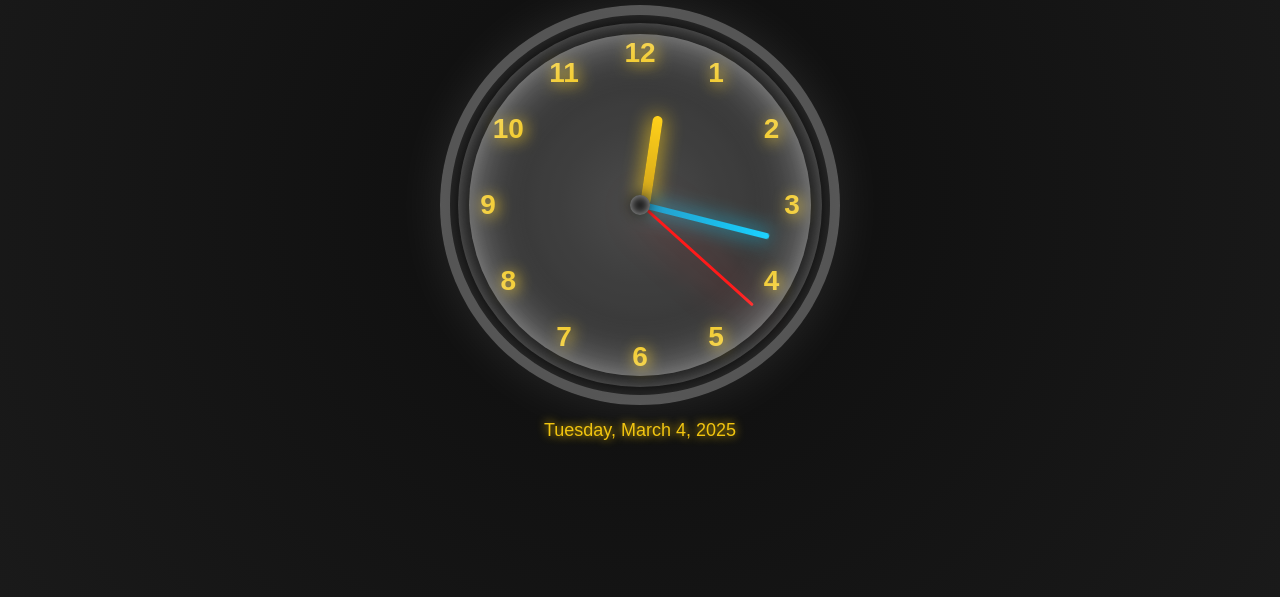
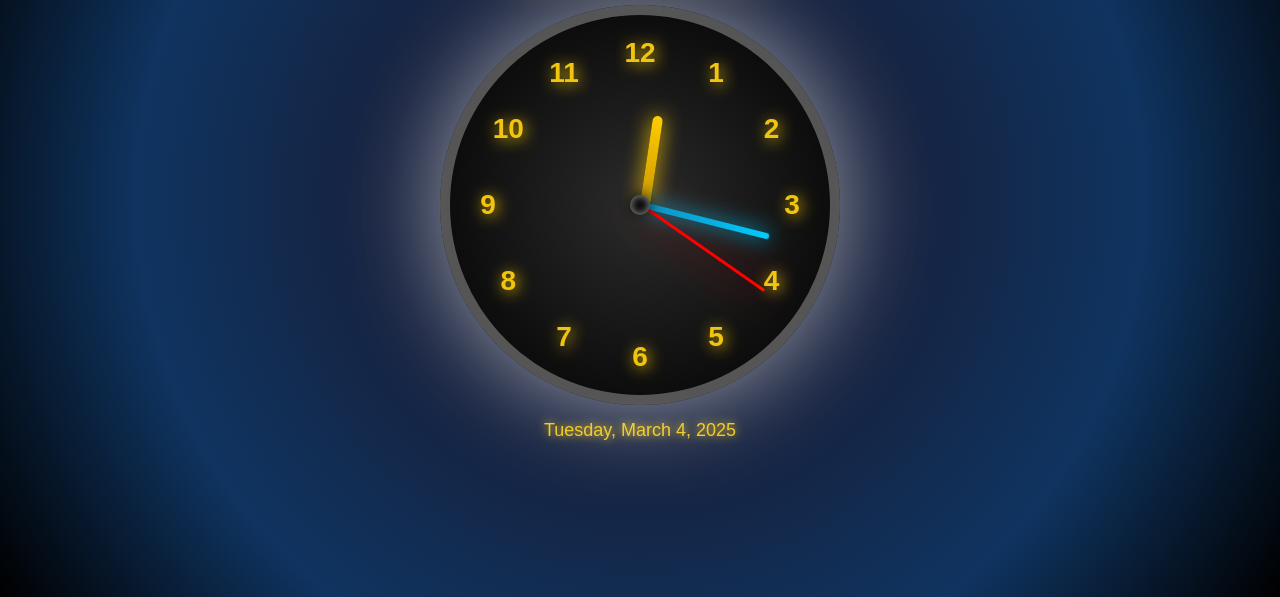
Before and after one commit to Amit81082/Analog_Clock, a plain HTML site: page index.html in a window 1280 px wide. Shown: the part 203-800 px from the top of the page. Drawn offline with Linux system fonts and the light colour scheme.

Commit message:
updated background succesfully

```diff
--- a/style.css
+++ b/style.css
@@ -10,9 +10,16 @@ body {
     justify-content: center;
     align-items: center;
     height: 100vh;
-    background: radial-gradient(circle, #0d0d0d, #1a1a1a);
+    background: radial-gradient(circle at center, #1a1a2e, #16213e, #0f3460, black);
+    /* animation: shimmer 10s infinite alternate; */
     color: white;
     font-family: 'Poppins', sans-serif;
+}
+
+/* Background Animation */
+@keyframes shimmer {
+    0% { background: radial-gradient(circle at center, #1a1a2e, #16213e, #0f3460, black); }
+    100% { background: radial-gradient(circle at center, #0f3460, #16213e, #1a1a2e, black); }
 }
 
 /* Title */
@@ -24,7 +31,7 @@ body {
     text-transform: uppercase;
     letter-spacing: 2px;
     color: #ffcc00;
-    text-shadow: 0 0 15px rgba(255, 204, 0, 1);
+    text-shadow: 0 0 20px rgba(255, 204, 0, 1), 0 0 40px rgba(255, 204, 0, 0.8);
 }
 
 /* Clock Container */
@@ -38,55 +45,24 @@ body {
     height: 90vmin;
     max-width: 400px;
     max-height: 400px;
-    background: radial-gradient(circle, #2b2b2b, #000);
+    background: radial-gradient(circle, #2b2b2b, black);
     border-radius: 50%;
     border: 10px solid rgba(255, 255, 255, 0.3);
     position: relative;
     box-shadow: inset 0 0 20px rgba(255, 255, 255, 0.2),
-                0 0 50px rgba(255, 255, 255, 0.1);
+                0 0 50px rgba(255, 255, 255, 0.1),
+                0 0 80px rgba(255, 255, 255, 0.2);
     display: flex;
     justify-content: center;
     align-items: center;
     transition: all 0.3s ease-in-out;
+    animation: clockGlow 5s infinite alternate;
 }
 
-/* Outer Metallic Bezel */
-.clock::before {
-    content: "";
-    position: absolute;
-    width: 96%;
-    height: 96%;
-    border-radius: 50%;
-    background: rgba(255, 255, 255, 0.05);
-    box-shadow: inset 0 0 25px rgba(255, 255, 255, 0.3);
-}
-
-/* Crystal Glass Reflection */
-.clock::after {
-    content: "";
-    position: absolute;
-    width: 90%;
-    height: 90%;
-    border-radius: 50%;
-    background: rgba(255, 255, 255, 0.1);
-    box-shadow: inset 0 0 50px rgba(255, 255, 255, 0.5);
-}
-
-/* Positioning Numbers in a Circle */
-.numbers {
-    position: absolute;
-    width: 100%;
-    height: 100%;
-}
-
-/* 3D Glowing Numbers */
-.num {
-    position: absolute;
-    font-size: 28px;
-    font-weight: bold;
-    transform: translate(-50%, -50%);
-    color: #f1c40f;
-    text-shadow: 2px 2px 15px rgba(255, 204, 0, 1);
+/* Outer Glow Animation */
+@keyframes clockGlow {
+    0% { box-shadow: 0 0 50px rgba(255, 255, 255, 0.3); }
+    100% { box-shadow: 0 0 100px rgba(255, 255, 255, 0.6); }
 }
 
 /* Clock Hands */
@@ -116,15 +92,27 @@ body {
     box-shadow: 0 0 20px rgba(0, 204, 255, 1);
 }
 
-/* Second Hand - Neon Red */
+/* Second Hand - Neon Red with Pulsating Glow */
 .second-hand {
     width: 3px;
     height: 150px;
     background: red;
     box-shadow: 0 0 30px rgba(255, 0, 0, 1);
-    animation: glowFlicker 1s infinite alternate;
-    transition: none;
+    animation: glowFlicker 1s infinite alternate, smoothSwing 0.5s ease-in-out;
 }
+
+/* Glowing Flicker Animation */
+@keyframes glowFlicker {
+    0% { box-shadow: 0 0 25px rgba(255, 0, 0, 0.8); }
+    100% { box-shadow: 0 0 40px rgba(255, 0, 0, 1); }
+}
+
+/* Smooth Swing Effect for Second Hand */
+@keyframes smoothSwing {
+    0% { transform: translateX(-50%) rotate(-2deg); }
+    100% { transform: translateX(-50%) rotate(2deg); }
+}
+
 /* Date Display */
 .date-display {
     font-size: 18px;
@@ -134,11 +122,14 @@ body {
     text-shadow: 0 0 10px rgba(255, 204, 0, 1);
 }
 
-
-/* Glowing Flicker Animation */
-@keyframes glowFlicker {
-    0% { box-shadow: 0 0 25px rgba(255, 0, 0, 0.8); }
-    100% { box-shadow: 0 0 40px rgba(255, 0, 0, 1); }
+/* 3D Glowing Numbers */
+.num {
+    position: absolute;
+    font-size: 28px;
+    font-weight: bold;
+    transform: translate(-50%, -50%);
+    color: #f1c40f;
+    text-shadow: 2px 2px 15px rgba(255, 204, 0, 1);
 }
 
 /* Center Circle */
```
